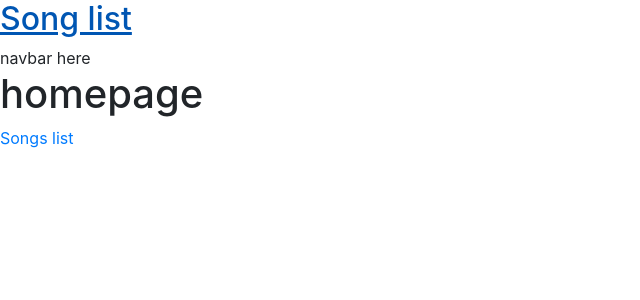
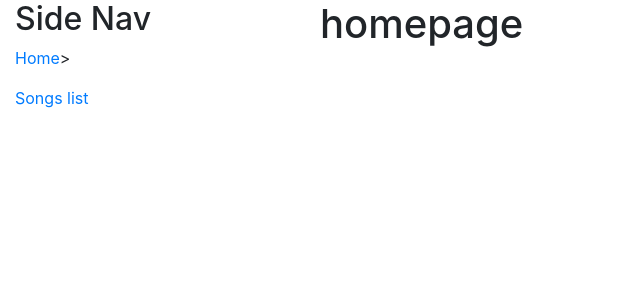
Before and after one commit to bananabrann/eb-jdavisarrangements.com, a Django app: page / in a window 1280 px wide. Shown: the top 300 px of the page, without its empty margins (0-640 px from the left). Run offline with Django 3.2, Linux system fonts and the light colour scheme; some libraries are stand-ins or nearby versions.

Commit message:
Add columns, homepage a tag on sidenav

```diff
--- a/jdavisarrangements/urls.py
+++ b/jdavisarrangements/urls.py
@@ -8,7 +8,7 @@ from django.conf.urls.static import static
 urlpatterns = [
     path('admin/', admin.site.urls),
     path('songs/', include('songs.urls')),
-    path('', views.homepage)
+    path('', views.homepage, name='homepage')
 ] + static(settings.MEDIA_URL, document_root=settings.MEDIA_ROOT)
 
 # urlpatterns += staticfiles_urlpatterns()
--- a/templates/base_layout.html
+++ b/templates/base_layout.html
@@ -6,22 +6,28 @@
         <meta charset="UTF-8">
         <meta name="viewport" content="width=device-width, initial-scale=1.0">
         <meta http-equiv="X-UA-Compatible" content="ie=edge">
+        <link rel="stylesheet" href="{% static 'styles.css' %}" >
+        <link rel="stylesheet" href="https://stackpath.bootstrapcdn.com/bootstrap/4.3.1/css/bootstrap.min.css" integrity="sha384-ggOyR0iXCbMQv3Xipma34MD+dH/1fQ784/j6cY/iJTQUOhcWr7x9JvoRxT2MZw1T" crossorigin="anonymous">
+
         <title>Jon Davis Arrangements</title>
-        <link rel="stylesheet" href="{% static 'styles.css' %}" >
 
-        <link rel="stylesheet" href="https://stackpath.bootstrapcdn.com/bootstrap/4.3.1/css/bootstrap.min.css" integrity="sha384-ggOyR0iXCbMQv3Xipma34MD+dH/1fQ784/j6cY/iJTQUOhcWr7x9JvoRxT2MZw1T" crossorigin="anonymous">
         <script src="https://stackpath.bootstrapcdn.com/bootstrap/4.3.1/js/bootstrap.min.js" integrity="sha384-JjSmVgyd0p3pXB1rRibZUAYoIIy6OrQ6VrjIEaFf/nJGzIxFDsf4x0xIM+B07jRM" crossorigin="anonymous"></script>
     </head>
 
-    <sidenav>
-        <h2><a href="{% url 'songs:list' %}">Song list</a></h2>
-        navbar here
-    </sidenav>
+    <div class="container-fluid">
+        <div class="row">
+            <sidenav class="col-md-3">
+                <h2>Side Nav</h2>
+                <p><a href="{% url 'homepage' %}" >Home</a>></p>
+                <p><a href="{% url 'songs:list' %}">Songs list</a></p>
+            </sidenav>
 
-    <body>
-        <div class="wrapper">
-            {% block content %}
-            {% endblock %}
+            <body class="">
+                <div class="wrapper">
+                    {% block content %}
+                    {% endblock %}
+                </div>
+            </body>
         </div>
-</body>
+    </div>
 </html>
--- a/templates/homepage.html
+++ b/templates/homepage.html
@@ -3,6 +3,6 @@
 {% block content %}
     <div class="homepage">
         <h1>homepage</h1>
-        <a href="{% url 'songs:list' %}">Songs list</a>
+        <!-- <a href="{% url 'songs:list' %}">Songs list</a> -->
     </div>
 {% endblock %}
```
